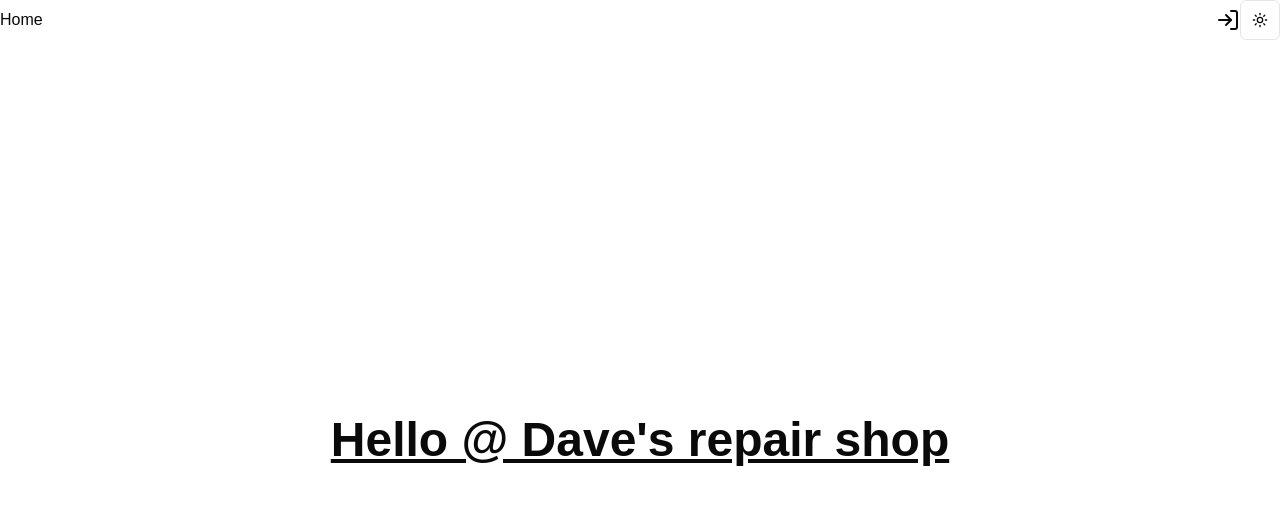
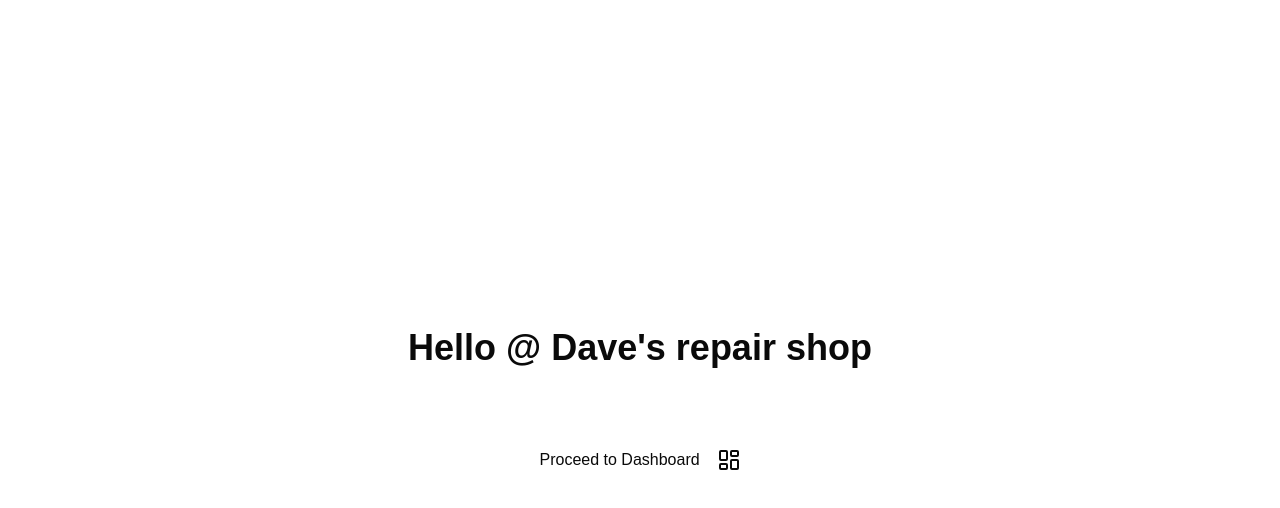
Before and after one commit to jatinshankarchatterjee/nextJSDAVEGRAYtutorial, a Next.js app: page / in a window 1280 px wide. Shown: the top 508 px of the page. Built offline with nearby package versions, Linux system fonts and the light colour scheme.

Commit message:
changes commit

```diff
--- /dev/null
+++ b/app/login/page.tsx
@@ -0,0 +1,12 @@
+import {LoginLink} from "@kinde-oss/kinde-auth-nextjs/components";
+
+export default function Login() {
+return (<>
+<div className="flex flex-col h-screen w-screen items-center justify-center">
+<h1 className="text-3xl font-bold">
+Hello @ Dave&apos;s repair shop</h1>
+<LoginLink className="m-10">Sign in</LoginLink>
+</div>
+</>
+)
+}
--- a/app/page.tsx
+++ b/app/page.tsx
@@ -1,12 +1,18 @@
 import React from "react";
-import Headerhome from "@/components/header-home";
+import Link from "next/link";
+import { LayoutDashboardIcon } from "lucide-react";
 export default function Home() {
   return (
-    <><Headerhome />
-    <div className="flex h-svh justify-center items-center">
-        <h1 className="text-5xl font-bold underline">
+    <div className="flex flex-col h-svh justify-center items-center">
+        <h1 className="text-4xl font-bold ">
           Hello @ Dave&apos;s repair shop</h1>
+
+        <Link href="/dashboard" className="flex items-center gap-2 mt-20">
+        <span>Proceed to Dashboard &nbsp;</span>
+          <LayoutDashboardIcon />
+
+        </Link>
     </div>
-    </>
+
   );
 }
--- a/components/header-home.tsx
+++ /dev/null
@@ -1,17 +0,0 @@
-import React from "react";
-import { ModeToggle } from "./mode-toggle";
-import { LoginLink } from "@kinde-oss/kinde-auth-nextjs/components";
-import { LogInIcon } from "lucide-react";
-export default function Headerhome() {
-  return (
-    <div className="flex items-center justify-between">
-      <h1>Home</h1>
-      <div className="flex items-center">
-        <LoginLink>
-          <LogInIcon />
-        </LoginLink>
-        <ModeToggle />
-      </div>
-    </div>
-  );
-}
```
